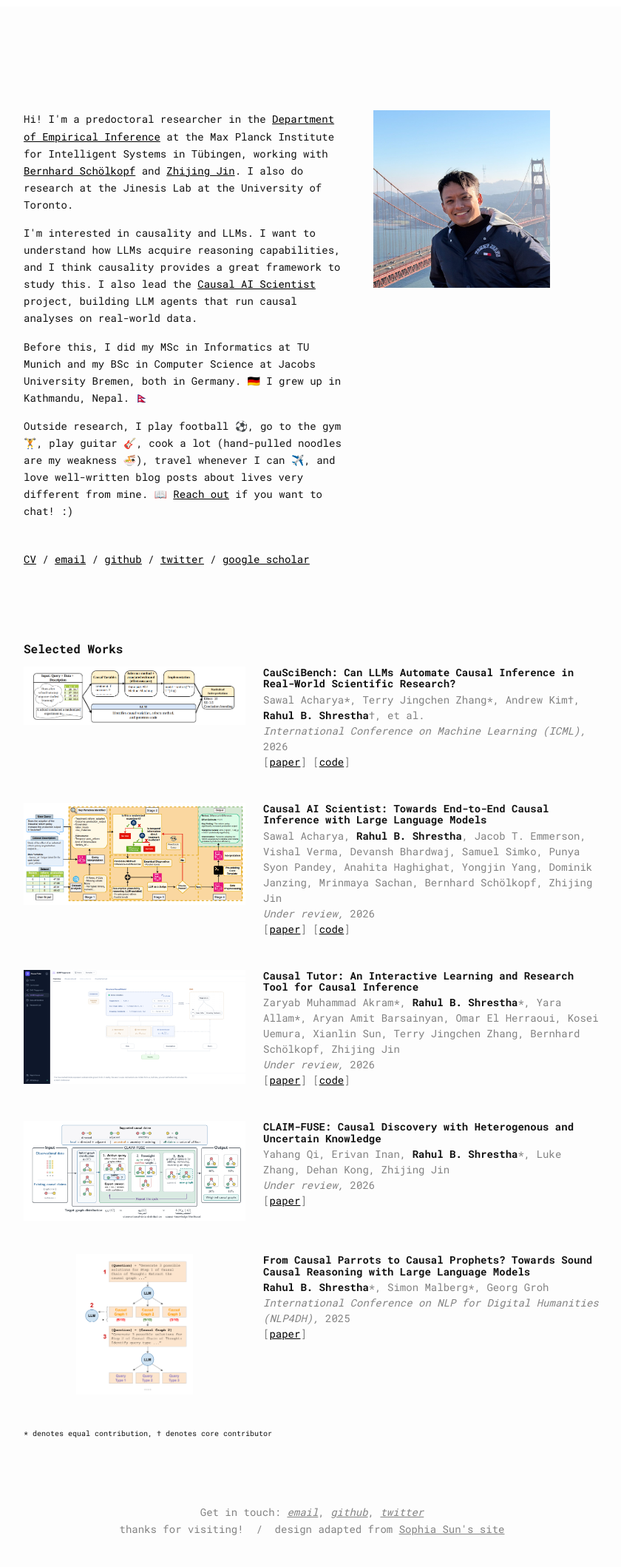
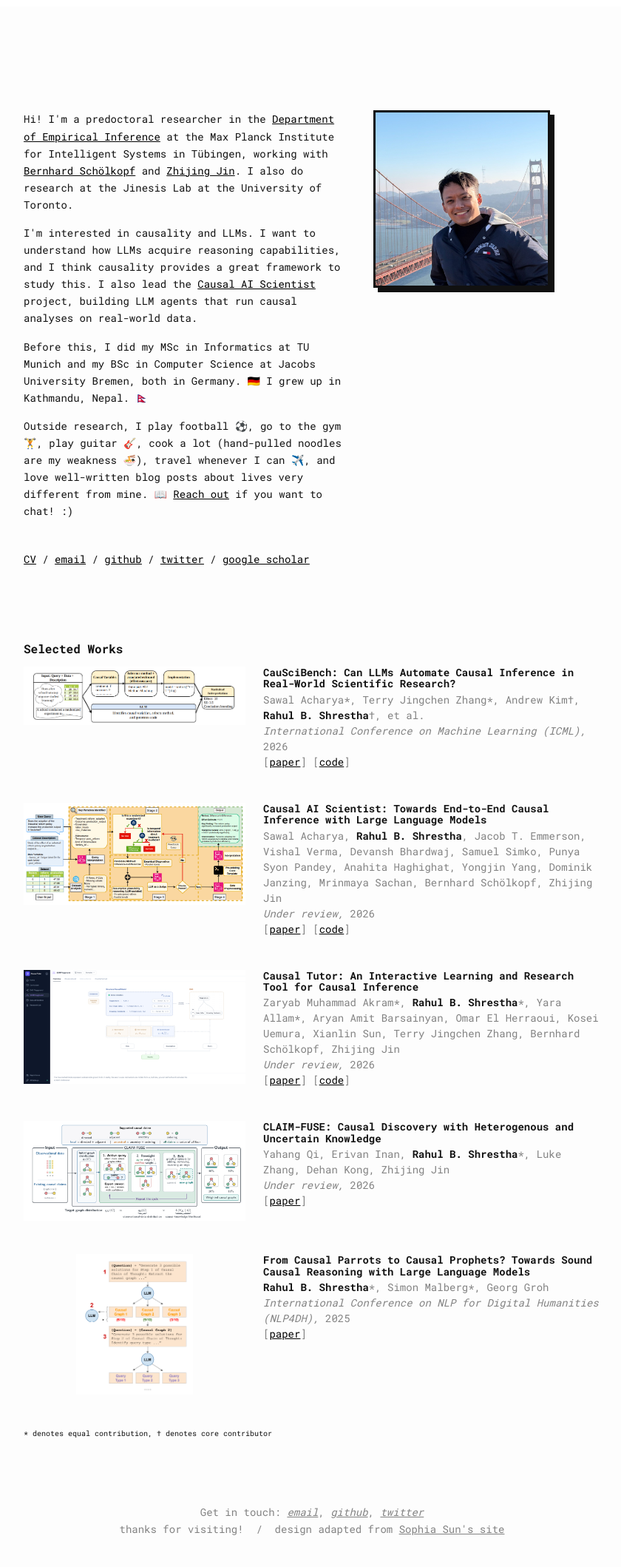
Before and after one commit to rahulbshrestha/rahulbshrestha.github.io, a Jekyll site: the page built from index.md, in a window 1280 px wide. Shown: the whole page at 74% size, without its empty margins (218-1058 px from the left). Built offline with Jekyll 4.4.1, drawn with Linux system fonts in a browser that asks for light colours.

Commit message:
Add border and hard shadow to profile photo
Co-Authored-By: Claude Opus 5.5 <noreply@anthropic.com>

```diff
--- a/_sass/minima/_layout.scss
+++ b/_sass/minima/_layout.scss
@@ -476,3 +476,9 @@ div.qa {
     font-weight: 0.8 * $base-font-weight;
   }
 }
+
+// Profile photo: solid border with a flat, hard-edged drop shadow
+.homepage .col-md-4 img {
+  border: 3px solid $text-color;
+  box-shadow: 6px 6px 0 $text-color;
+}
```
